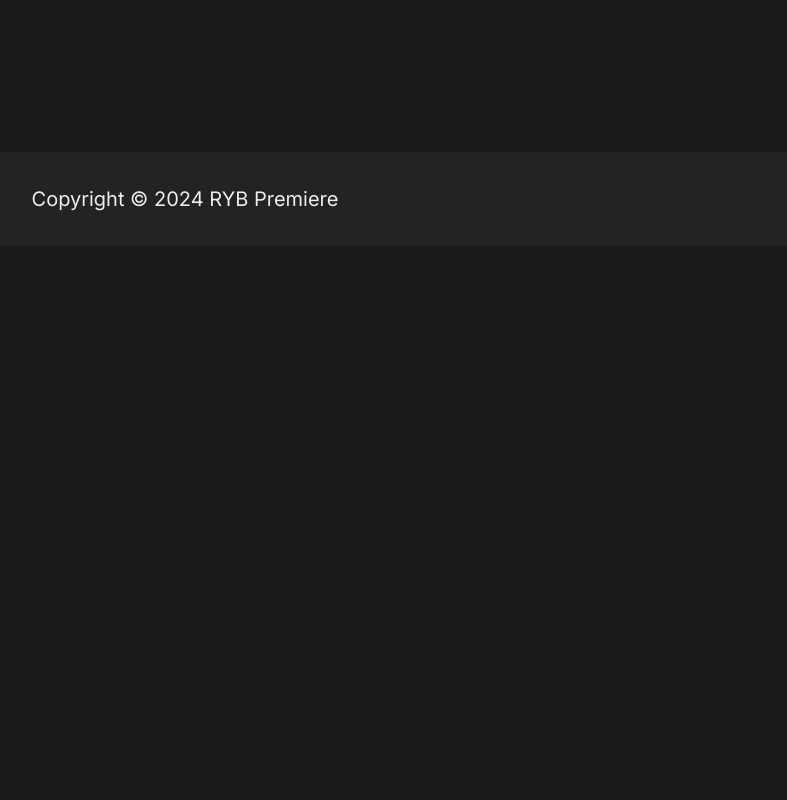
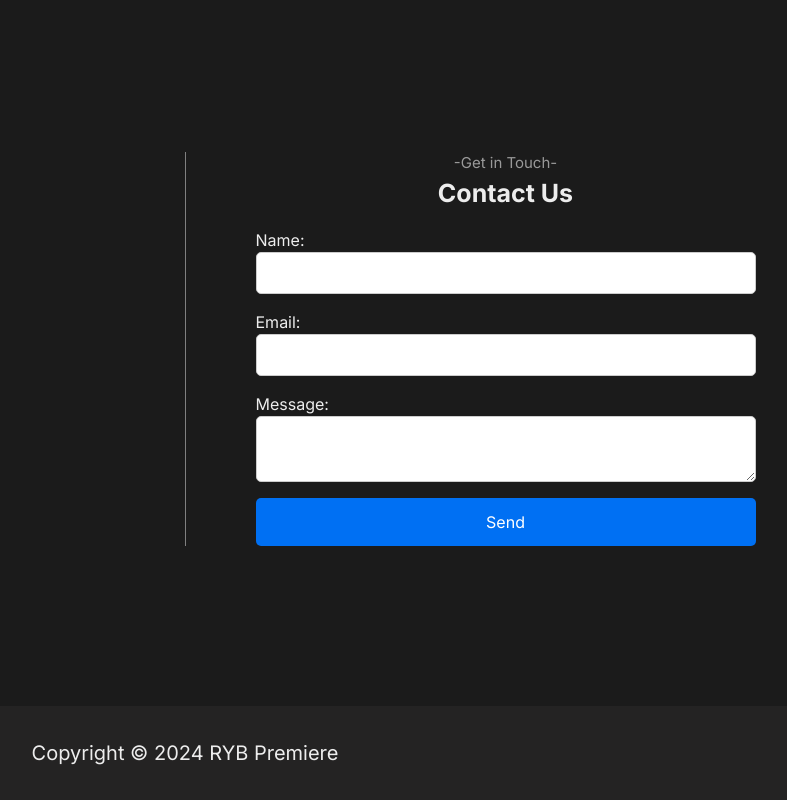
Before and after one commit to famfrank1298/ryb, a Next.js app: page / in a window 1280 px wide. Shown: the part 1381-2181 px from the top of the page, without its empty margins (455-1242 px from the left). Before the commit the page ends 1627 px from the top, so only its background shows below. Built offline with nearby package versions, Linux system fonts and the light colour scheme.

Commit message:
created v1 of contact page and added functionality

```diff
--- a/package.json
+++ b/package.json
@@ -9,6 +9,7 @@
     "lint": "next lint"
   },
   "dependencies": {
+    "@emailjs/browser": "^4.4.1",
     "@radix-ui/react-icons": "^1.3.0",
     "@radix-ui/react-slot": "^1.1.0",
     "class-variance-authority": "^0.7.0",
--- a/src/app/globals.css
+++ b/src/app/globals.css
@@ -22,6 +22,7 @@ P tags: Classic Sans Medium
     --foreground: #ededed;
     --goldText: rgba(255, 203, 113, 255);
     --navbar-height: 5rem;
+    --gray: rgb(36, 35, 35);
 
     --card: 0 0% 100%;
     --card-foreground: 0 0% 3.9%;
--- a/src/app/page.tsx
+++ b/src/app/page.tsx
@@ -2,6 +2,7 @@ import About from "@/sections/about/about";
 import Footer from "@/sections/footer/footer";
 import Hero from "@/sections/hero/hero";
 import Nav from "@/sections/nav/nav";
+import ContactForm from "@/sections/contact/contact";
 
 export default function Home() {
   return (
@@ -9,6 +10,7 @@ export default function Home() {
       <Nav />
       <Hero />
       <About />
+      <ContactForm />
       <Footer />
     </div>
   );
--- /dev/null
+++ b/src/sections/contact/contact.css
@@ -0,0 +1,66 @@
+.contact-container {
+  display: grid;
+  grid-template-columns: repeat(2, 1fr);
+  width: 100%;
+  margin-bottom: 10rem;
+}
+
+.contact-border {
+  border-left: 1px solid gray;
+}
+
+.subheader {
+  text-align: center;
+  opacity: 0.6;
+  font-size: 15px;
+}
+
+.contact-title {
+  text-align: center;
+  font-size: 25px;
+  margin-bottom: 1rem;
+  font-weight: bold;
+}
+
+.contact-form {
+  display: flex;
+  flex-direction: column;
+  gap: 1rem;
+  width: 100%;
+  max-width: 500px;
+  margin: 0 auto;
+}
+
+.contact-form label {
+  display: flex;
+  flex-direction: column;
+  font-size: 1rem;
+}
+
+.contact-form input,
+.contact-form textarea {
+  padding: 0.5rem;
+  font-size: 1rem;
+  border: 1px solid #ccc;
+  border-radius: 5px;
+}
+
+.contact-form button {
+  padding: 0.75rem;
+  font-size: 1rem;
+  background-color: #0070f3;
+  color: white;
+  border: none;
+  border-radius: 5px;
+  cursor: pointer;
+}
+
+.contact-form button:disabled {
+  background-color: #aaa;
+  cursor: not-allowed;
+}
+
+.success-message {
+  margin-top: 1rem;
+  color: green;
+}
--- /dev/null
+++ b/src/sections/contact/contact.tsx
@@ -0,0 +1,118 @@
+// export default function Contact() {
+//   return (
+//     <div>
+//       <h2>Get in Touch</h2>
+//       <p>Based in Chicago, IL</p>
+//       <p>[Insert Phone Number]</p>
+//     </div>
+//   );
+// }
+"use client";
+import emailjs from "@emailjs/browser";
+import { useRef, useState } from "react";
+import "./contact.css";
+
+const ContactForm = () => {
+  const formRef = useRef<HTMLFormElement>(null);
+  const [form, setForm] = useState({
+    name: "",
+    email: "",
+    message: "",
+  });
+
+  const [loading, setLoading] = useState(false);
+  const [successMessage, setSuccessMessage] = useState<string | null>(null);
+
+  const handleChange = (
+    e: React.ChangeEvent<HTMLInputElement | HTMLTextAreaElement>
+  ) => {
+    const { name, value } = e.target;
+
+    setForm({
+      ...form,
+      [name]: value,
+    });
+  };
+
+  const handleSubmit = async (e: React.FormEvent<HTMLFormElement>) => {
+    e.preventDefault();
+    setLoading(true);
+    console.log(process.env.NEXT_PUBLIC_EMAILJS_SERVICE_ID);
+    console.log(process.env.NEXT_PUBLIC_TEMPLATE_ID);
+    console.log(process.env.NEXT_PUBLIC_EMAILJS_PUBLIC_KEY);
+
+    try {
+      await emailjs.send(
+        process.env.NEXT_PUBLIC_EMAILJS_SERVICE_ID || "",
+        process.env.NEXT_PUBLIC_EMAILJS_TEMPLATE_ID || "",
+        {
+          from_name: form.name,
+          to_name: "Mr.RYB",
+          from_email: form.email,
+          to_email: "mensahfrank330@gmail.com",
+          message: form.message,
+        },
+        process.env.NEXT_PUBLIC_EMAILJS_PUBLIC_KEY || ""
+      );
+
+      setLoading(false);
+      setSuccessMessage(
+        "Thank you! I will get back to you as soon as possible."
+      );
+      setForm({ name: "", email: "", message: "" });
+    } catch (error) {
+      setLoading(false);
+      console.error(error);
+      alert("Ahh, something went wrong. Please try again.");
+    }
+  };
+
+  return (
+    <div className="contact-container">
+      <div></div>
+      <div className="contact-border">
+        <h5 className="subheader">-Get in Touch-</h5>
+        <h2 className="contact-title">Contact Us</h2>
+        <form ref={formRef} onSubmit={handleSubmit} className="contact-form">
+          <label>
+            Name:
+            <input
+              type="text"
+              name="name"
+              value={form.name}
+              onChange={handleChange}
+              required
+            />
+          </label>
+          <label>
+            Email:
+            <input
+              type="email"
+              name="email"
+              value={form.email}
+              onChange={handleChange}
+              required
+            />
+          </label>
+          <label>
+            Message:
+            <textarea
+              name="message"
+              value={form.message}
+              onChange={handleChange}
+              required
+            />
+          </label>
+          <button type="submit" disabled={loading}>
+            {loading ? "Sending..." : "Send"}
+          </button>
+          {successMessage && (
+            <p className="success-message">{successMessage}</p>
+          )}
+        </form>
+      </div>
+    </div>
+  );
+};
+
+export default ContactForm;
--- a/src/sections/footer/footer.css
+++ b/src/sections/footer/footer.css
@@ -1,7 +1,7 @@
 .footer-container {
   padding: 2rem;
   width: 100%;
-  background-color: rgb(36, 35, 35);
+  background-color: var(--gray);
   font-size: 20px;
   text-align: center;
   margin-top: 3rem;
```
Also changed, not shown: 1 other file (tests, documents, lock files or other folders).
